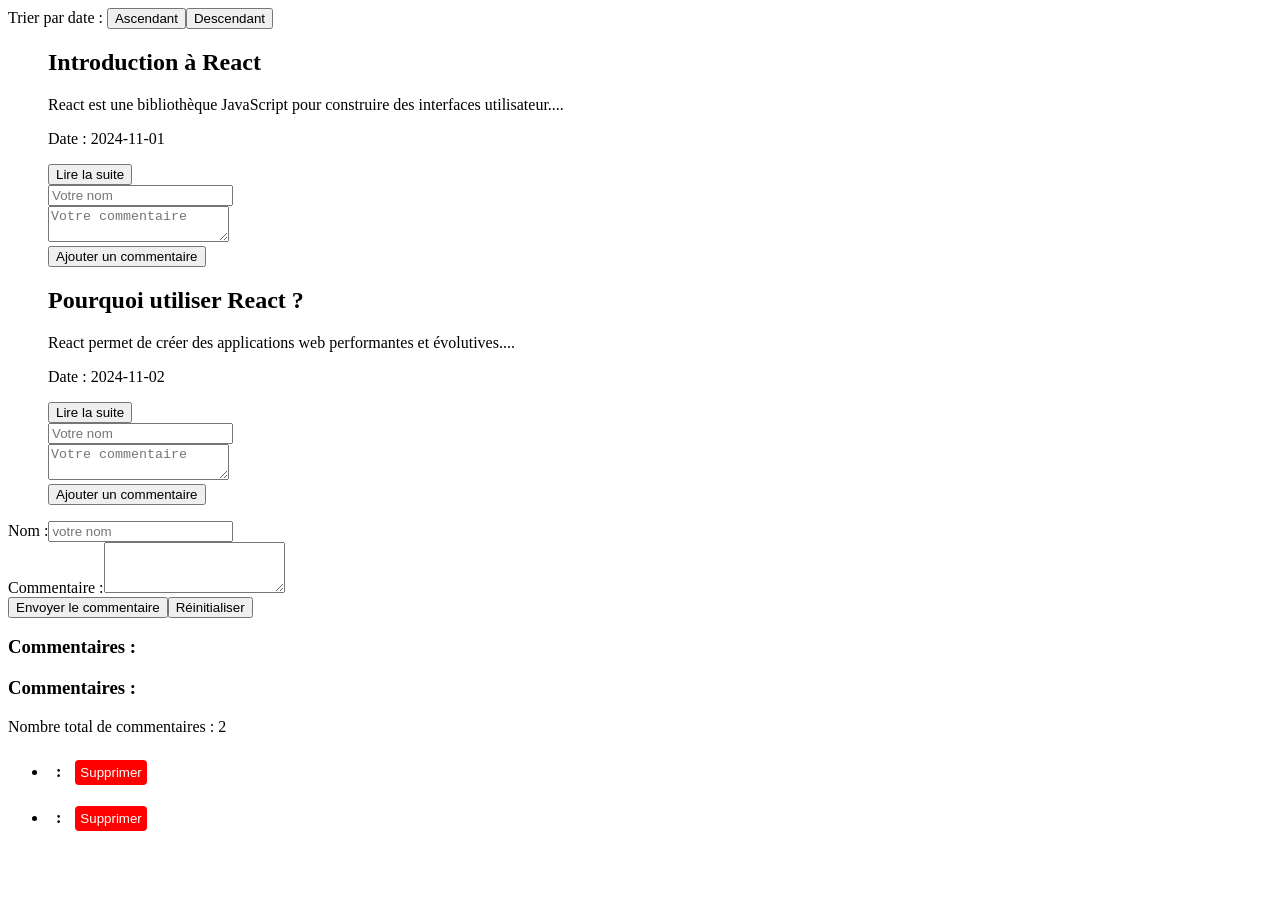
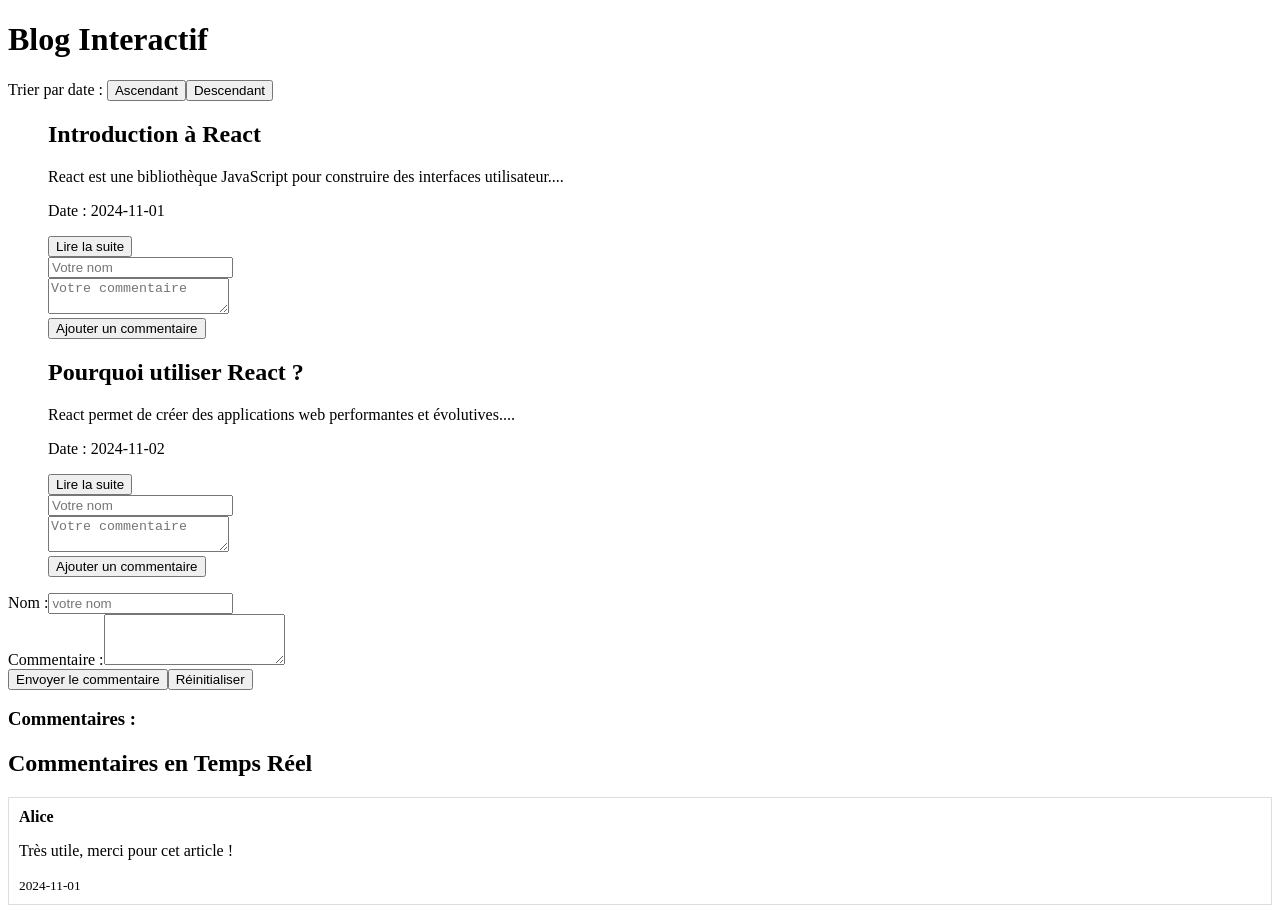
Before and after one commit to TheAsherah/NewConflit-WFS206, a React (Vite) app: page / in a window 1280 px wide. Shown: the top 914 px of the page. Before the commit the page ends 855 px from the top, so only its background shows below. Built offline with nearby package versions, Linux system fonts and the light colour scheme.

Commit message:
Ajout de la gestion des commentaires en temps réel

```diff
--- a/src/App.jsx
+++ b/src/App.jsx
@@ -2,6 +2,7 @@ import React, { useState, useEffect } from "react";
 import ArticleList from "./Components/ArticleList";
 import CommentForm from "./Components/CommentForm";
 import CommentList from "./Components/CommentList";
+import RealTimeComments from "./Components/RealTimeComments";
 
 const App = () => {
   const [comments, setComments] = useState([]);
@@ -11,7 +12,6 @@ const App = () => {
     fetch("/data/comments.json")
       .then((response) => response.json())
       .then((data) =>
-        // Ajout de `isNew` pour marquer les nouveaux commentaires
         setComments(data.map((comment) => ({ ...comment, isNew: false })))
       )
       .catch((error) => console.error("Erreur de chargement :", error));
@@ -24,31 +24,28 @@ const App = () => {
 
   // Ajouter un nouveau commentaire
   const addComment = (newComment) => {
-    // Ajouter le commentaire avec le statut `isNew: true`
     setComments((prevComments) => [
       ...prevComments,
       { ...newComment, isNew: true },
     ]);
-  };
 
-  // Marquer un commentaire comme ancien (isNew -> false)
-  const markCommentAsOld = (index) => {
-    setComments((prevComments) =>
-      prevComments.map((comment, i) =>
-        i === index ? { ...comment, isNew: false } : comment
-      )
-    );
+    // Réinitialiser le statut `isNew` après 5 secondes
+    setTimeout(() => {
+      setComments((prevComments) =>
+        prevComments.map((comment) =>
+          comment.isNew ? { ...comment, isNew: false } : comment
+        )
+      );
+    }, 5000);
   };
 
   return (
     <div>
+      <h1>Blog Interactif</h1>
       <ArticleList />
       <CommentForm addComment={addComment} />
-      <CommentList
-        comments={comments}
-        deleteComment={deleteComment}
-        markCommentAsOld={markCommentAsOld}
-      />
+      <RealTimeComments comments={comments} />
+      <CommentList comments={comments} deleteComment={deleteComment} />
     </div>
   );
 };
--- a/src/Components/RealTimeComments.jsx
+++ b/src/Components/RealTimeComments.jsx
@@ -0,0 +1,37 @@
+import React, { useEffect } from "react";
+
+const RealTimeComments = ({ comments }) => {
+  useEffect(() => {
+    const handleNewComments = () => {
+      console.log("Les commentaires ont été mis à jour :", comments);
+    };
+
+    // Détecter les changements dans la liste des commentaires
+    handleNewComments();
+
+    // L'effet sera réexécuté lorsque la liste des commentaires change
+  }, [comments]); // Dépendance sur `comments`
+
+  return (
+    <div>
+      <h2>Commentaires en Temps Réel</h2>
+      {comments.map((comment, index) => (
+        <div
+          key={comment.id}
+          style={{
+            padding: "10px",
+            margin: "10px 0",
+            border: "1px solid #ddd",
+            backgroundColor: comment.isNew ? "#e8f5e9" : "#fff",
+          }}
+        >
+          <strong>{comment.name}</strong>
+          <p>{comment.comment}</p>
+          <small>{comment.date}</small>
+        </div>
+      ))}
+    </div>
+  );
+};
+
+export default RealTimeComments;
```
